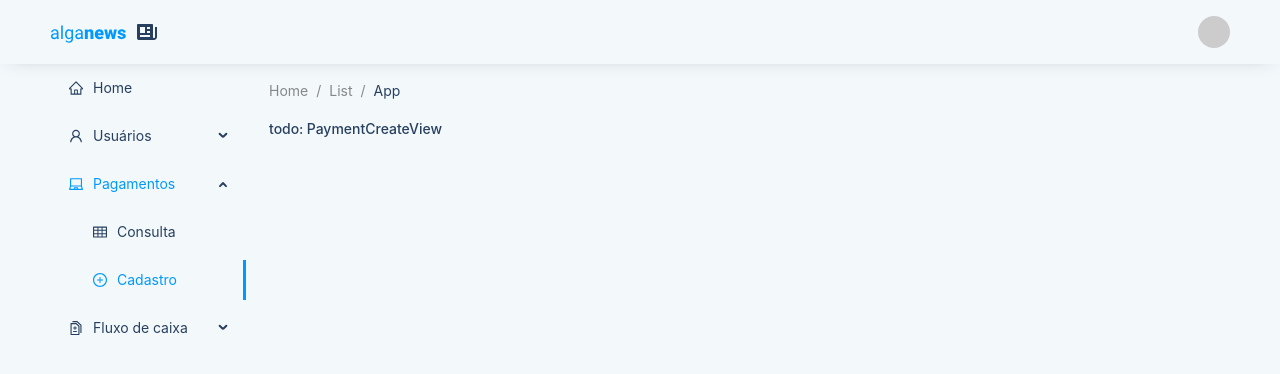
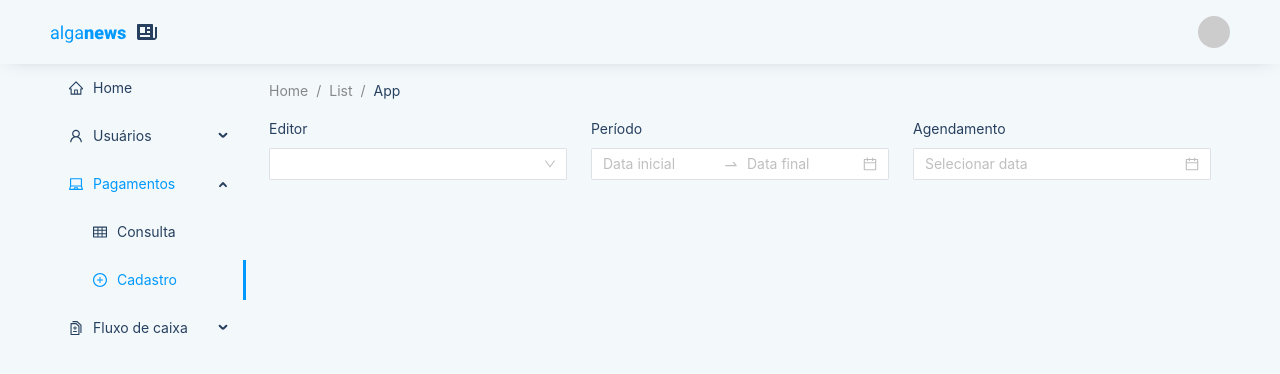
Before and after one commit to EvandroMonteiro/alganews-admin, a React (Create React App) app: page /payments/create in a window 1280 px wide. Shown: the top 374 px of the page. Built offline with nearby package versions, Linux system fonts and the light colour scheme.

Commit message:
Apply search in select

```diff
--- /dev/null
+++ b/src/app/features/PaymentForm.tsx
@@ -0,0 +1,53 @@
+import { Col, DatePicker, Form, Row, Select } from 'antd';
+import { Payment } from 'goodvandro-alganews-sdk';
+import useUsers from '../../core/hooks/useUsers';
+
+export default function PaymentForm() {
+  const { users } = useUsers();
+
+  return (
+    <Form<Payment.Input> layout={'vertical'}>
+      <Row gutter={24}>
+        <Col xs={24} lg={8}>
+          <Form.Item label={'Editor'}>
+            <Select
+              showSearch
+              optionFilterProp='children'
+              filterOption={(input, option) => {
+                return (
+                  (option!.children as unknown as string)
+                    .normalize('NFD')
+                    .replace(/[\u0300-\u036f]/g, '')
+                    .toLowerCase()
+                    .includes(input.toLowerCase()) ||
+                  (option!.children as unknown as string)
+                    .toLowerCase()
+                    .includes(input.toLowerCase())
+                );
+              }}
+            >
+              {users.map((user) => (
+                <Select.Option key={user.id} value={user.id}>
+                  {user.name}
+                </Select.Option>
+              ))}
+            </Select>
+          </Form.Item>
+        </Col>
+        <Col xs={24} lg={8}>
+          <Form.Item label={'Período'}>
+            <DatePicker.RangePicker
+              style={{ width: '100%' }}
+              format={'DD/MM/YYYY'}
+            />
+          </Form.Item>
+        </Col>
+        <Col xs={24} lg={8}>
+          <Form.Item label={'Agendamento'}>
+            <DatePicker style={{ width: '100%' }} format={'DD/MM/YYYY'} />
+          </Form.Item>
+        </Col>
+      </Row>
+    </Form>
+  );
+}
--- a/src/app/views/PaymentCreate.view.tsx
+++ b/src/app/views/PaymentCreate.view.tsx
@@ -1,7 +1,9 @@
+import PaymentForm from '../features/PaymentForm';
+
 export default function PaymentCreateView() {
   return (
-    <div>
-      <h1>todo: PaymentCreateView</h1>
-    </div>
+    <>
+      <PaymentForm />
+    </>
   );
 }
```
